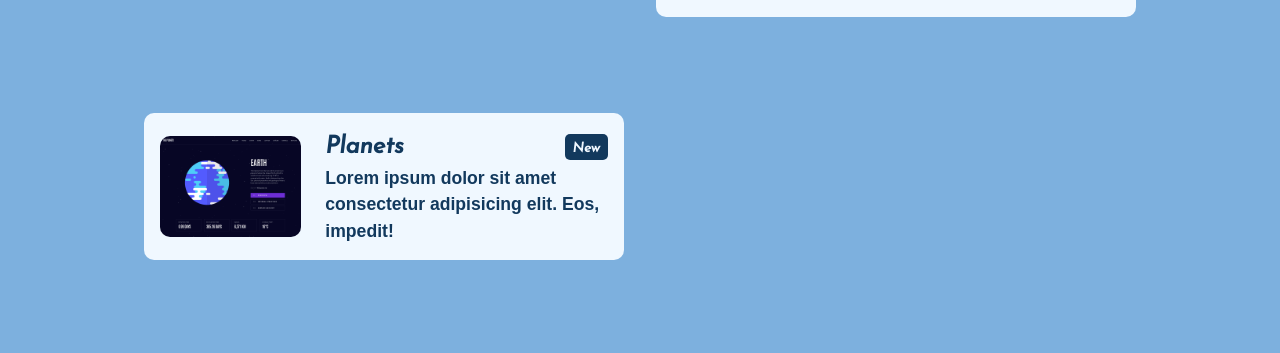
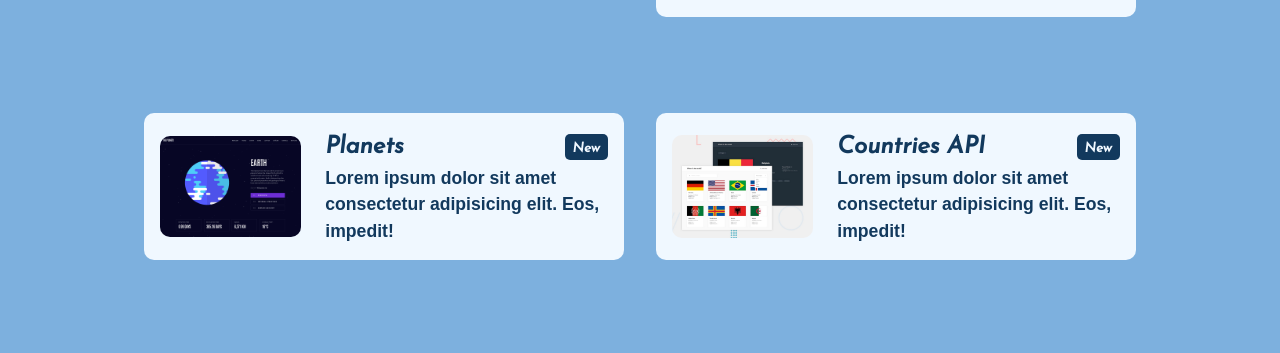
Before and after one commit to Jack-WebDev/portfolio_V4.1, a React (Vite) app: page /mywork in a window 1280 px wide. Shown: the part 447-800 px from the top of the page. Built offline with nearby package versions, Linux system fonts and the light colour scheme; a web font is replaced by a local one.

Commit message:
countries API project added

```diff
--- a/src/pages/Projects.tsx
+++ b/src/pages/Projects.tsx
@@ -42,6 +42,14 @@ const Projects = () => {
             imgSrc="desktop-planet.jpg"
           />
         </Link>
+        <Link to={"https://github.com/Jack-WebDev/rest-countries-API.git"} target="_blank">
+          <Card
+            cardBadge="New"
+            title="Countries API"
+            details="Lorem ipsum dolor sit amet consectetur adipisicing elit. Eos, impedit!"
+            imgSrc="desktop-preview.jpg"
+          />
+        </Link>
       </div>
 
       <Footer />
```
Also changed, not shown: public/desktop-preview.jpg (added).
